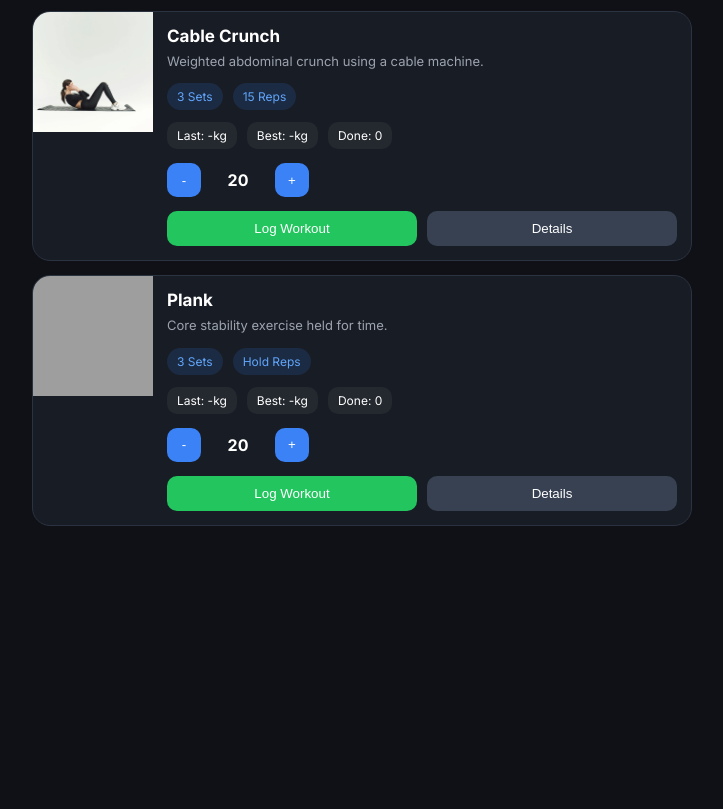
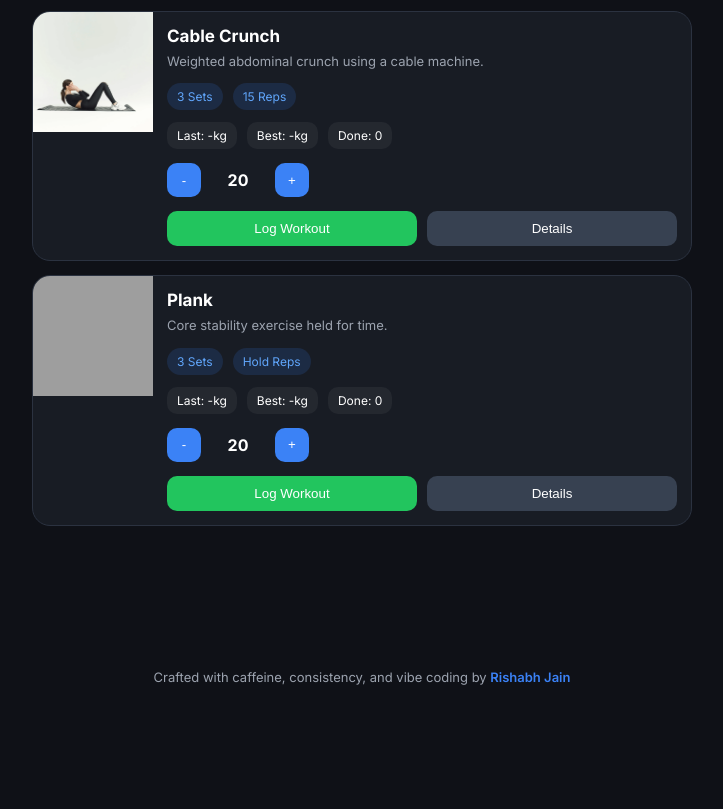
Before and after one commit to rishabhjain0/smart-workout-plan, a website with bundled scripts: page index.html in a window 1280 px wide. Shown: the part 2117-2926 px from the top of the page, without its empty margins (278-1001 px from the left). Before the commit the page ends 2743 px from the top, so only its background shows below. Built offline with nearby package versions, Linux system fonts and the light colour scheme; grey boxes are pictures that could not be loaded.

Commit message:
added footer

```diff
--- a/css/style.css
+++ b/css/style.css
@@ -519,3 +519,22 @@ body {
 
   cursor: pointer;
 }
+
+
+.site-footer {
+  text-align: center;
+  padding: 40px 20px 120px;
+  color: var(--text-secondary);
+  font-size: 13px;
+  line-height: 1.8;
+}
+
+.site-footer a {
+  color: var(--primary);
+  text-decoration: none;
+  font-weight: 600;
+}
+
+.site-footer a:hover {
+  text-decoration: underline;
+}
--- a/index.html
+++ b/index.html
@@ -7,6 +7,11 @@ name="viewport"
 content="width=device-width, initial-scale=1.0">
 
 <title>Rishabh's Gym Plan</title>
+
+<link
+  rel="icon"
+  type="image/png"
+  href="favicon.png">
 
 <link
 href="https://fonts.googleapis.com/css2?family=Inter:wght@400;500;600;700&display=swap"
@@ -192,5 +197,20 @@ class="workouts-grid">
   src="js/app.js">
 </script>
 
+
+<footer class="site-footer">
+
+  Crafted with caffeine, consistency, and vibe coding by
+
+  <a
+    href="https://rishabhjain0.github.io/Rishabh-Jain-Portfolio/"
+    target="_blank">
+
+    Rishabh Jain
+
+  </a>
+
+</footer>
+
 </body>
 </html>
```
Also changed, not shown: workout.html (+20 -0 lines).
